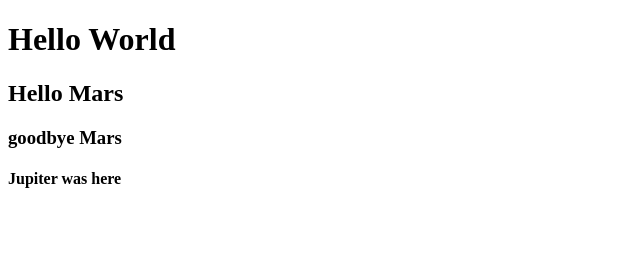
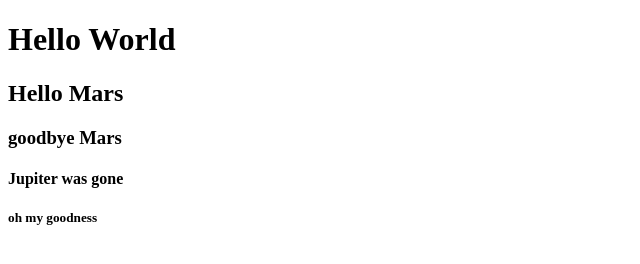
Before and after one commit to dentechy/vid-repo, a plain HTML site: page index.html in a window 1280 px wide. Shown: the full height of the page, 0-640 px from the left. Drawn offline with Linux system fonts and the light colour scheme.

Commit message:
conflict test

```diff
--- a/index.html
+++ b/index.html
@@ -4,6 +4,7 @@
         <h1>Hello World</h1>
         <h2>Hello Mars</h2>
         <h3>goodbye Mars</h3>
-        <h4>Jupiter was here</h4>
+        <h4>Jupiter was gone</h4>
+        <h5>oh my goodness</h5>
     </body>
 </html>
```
